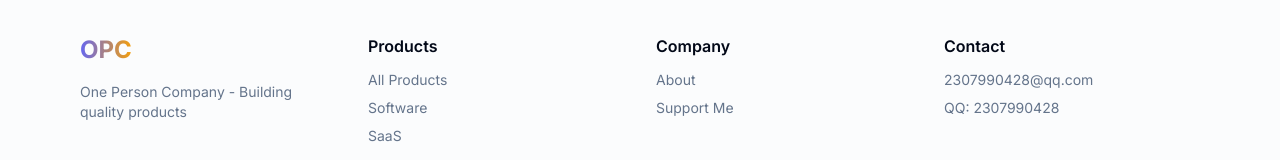
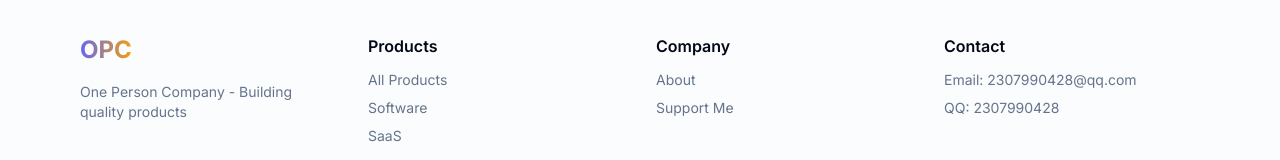
Before and after one commit to CodingGyd/opc-homePage, a Next.js app: page /en/products/1 in a window 1280 px wide. Shown: the part 1949-2109 px from the top of the page. Built offline with nearby package versions, Linux system fonts and the light colour scheme.

Commit message:
Add email and QQ labels in footer contact

```diff
--- a/components/layout/Footer.tsx
+++ b/components/layout/Footer.tsx
@@ -71,12 +71,13 @@ export function Footer() {
             </h3>
             <ul className="space-y-2 text-sm text-muted-foreground">
               <li>
+                {locale === 'en' ? 'Email: ' : '邮箱：'}
                 <a href="mailto:2307990428@qq.com" className="hover:text-foreground transition-colors">
                   2307990428@qq.com
                 </a>
               </li>
               <li>
-                <span>QQ: 2307990428</span>
+                QQ: 2307990428
               </li>
             </ul>
           </div>
```
